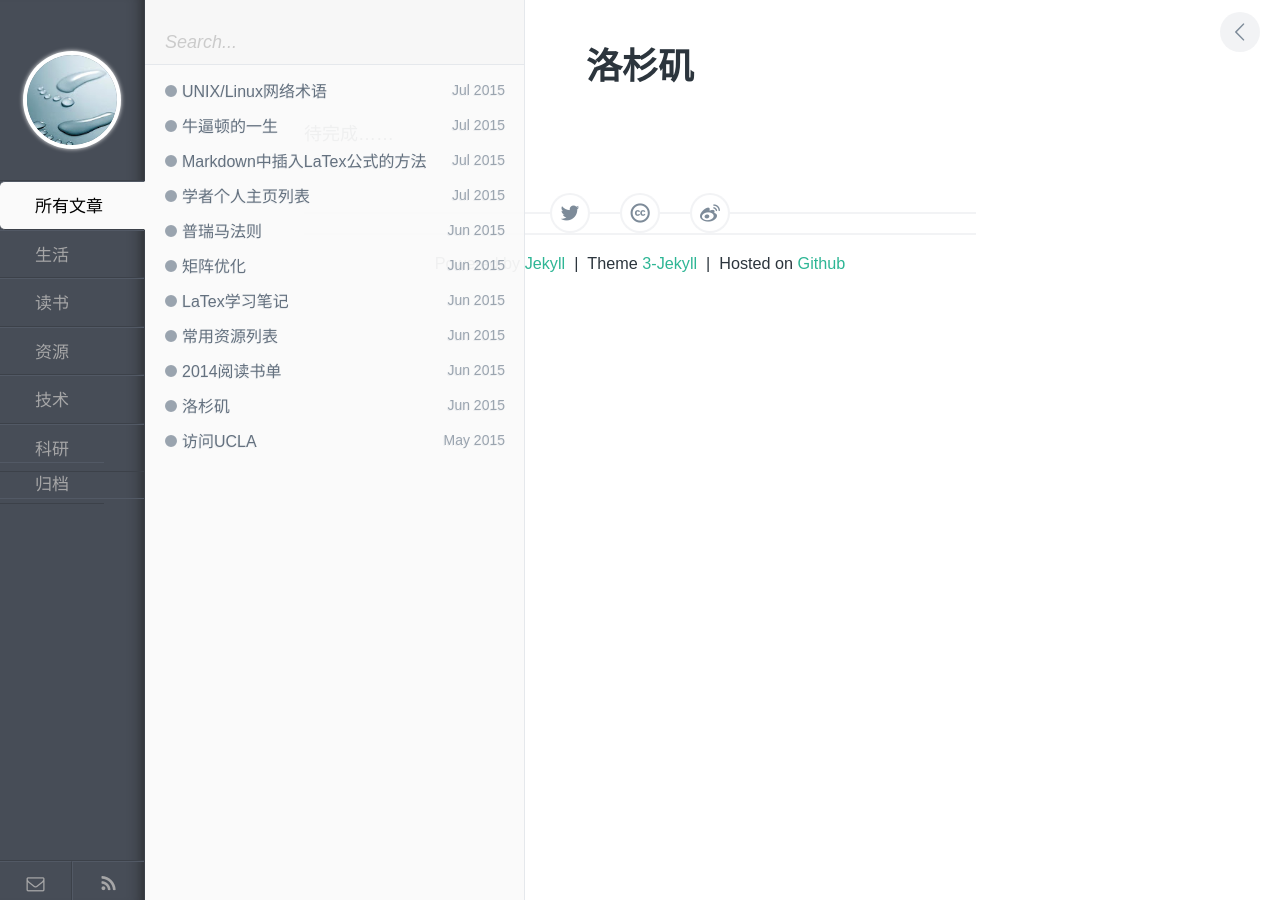
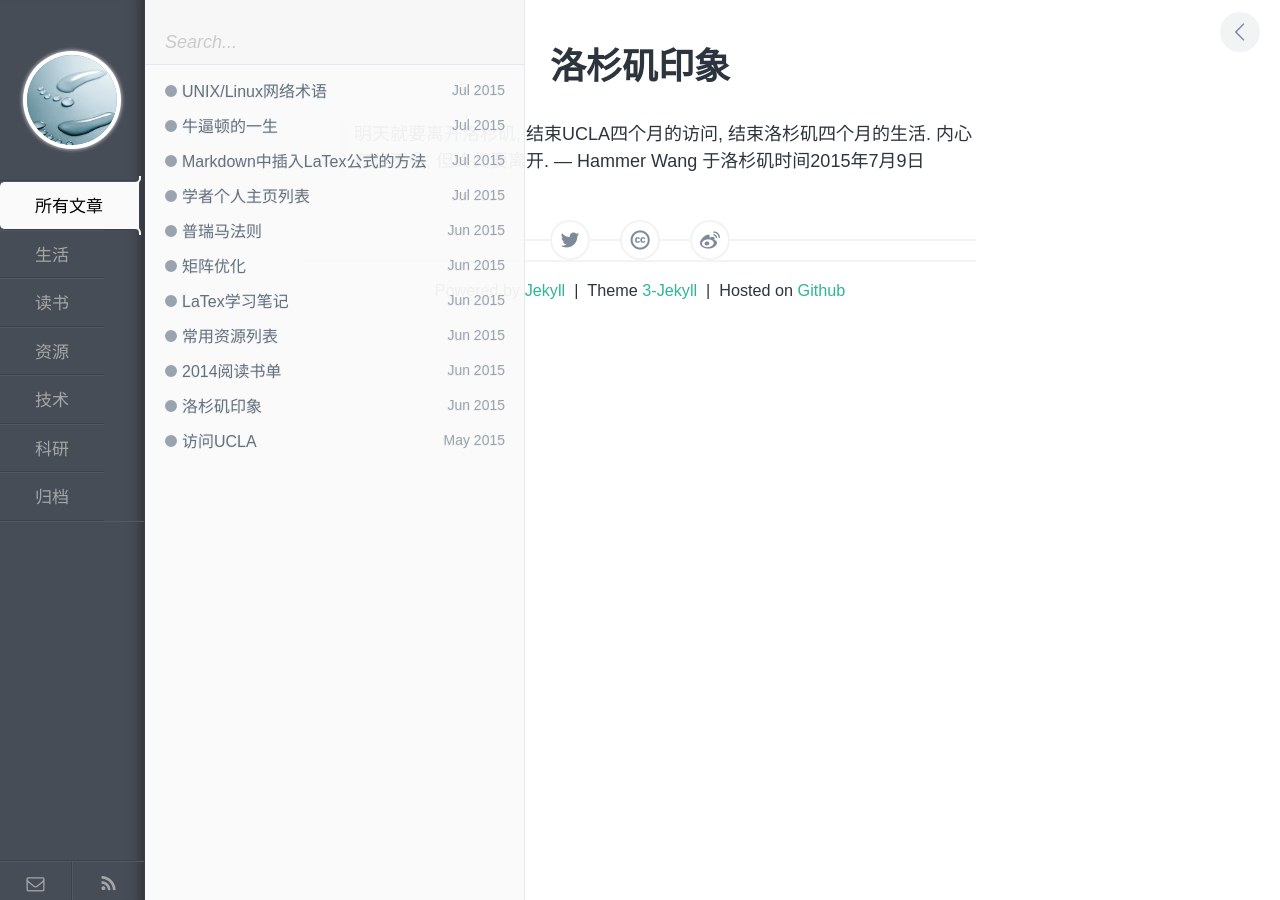
Before and after one commit to polyHong/polyHong.github.io, a Jekyll site: the page built from _posts/life/2015-06-15-los-angelse-life.md, in a window 1280 px wide. Built offline with Jekyll 4.4.1, drawn with Linux system fonts in a browser that asks for light colours; Markdown is read by kramdown in place of the engine named in the settings.

Commit message:
style modified

```diff
--- a/_posts/life/2015-06-15-los-angelse-life.md
+++ b/_posts/life/2015-06-15-los-angelse-life.md
@@ -1,9 +1,9 @@
 ---
 layout: post
-title: 洛杉矶
+title: 洛杉矶印象
 category: 生活
 tags: life
 keywords: Los Angeles, UCLA
 ---
 
-待完成......
+> 明天就要离开洛杉矶, 结束UCLA四个月的访问, 结束洛杉矶四个月的生活. 内心有些不舍, 但终归要离开. --- Hammer Wang 于洛杉矶时间2015年7月9日
--- a/assets/css/style.css
+++ b/assets/css/style.css
@@ -135,7 +135,8 @@
   padding: 12px 35px 9px;
   border-top: 1px solid #525965;
   border-bottom: 1px solid #3c4149;
-  cursor: pointer; }
+  cursor: pointer;
+  display: inline-block;}
   .tags__li.active {
     margin-right: -1px;
     color: #020202;
@@ -159,12 +160,12 @@
       position: absolute;
       right: -3px; }
     .tags__li.active:before {
-      top: 0px;
+      top: -6px;
       border-right: 2px solid #fafafa;
       border-bottom: 2px solid #fafafa;
       border-radius: 0 0 6px 0; }
     .tags__li.active:after {
-      bottom: 0px;
+      bottom: -6px;
       border-right: 2px solid #fafafa;
       border-top: 2px solid #fafafa;
       border-radius: 0 6px 0 0; }
```
